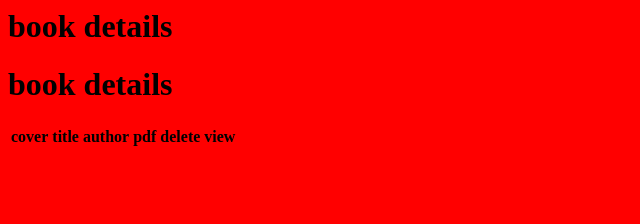
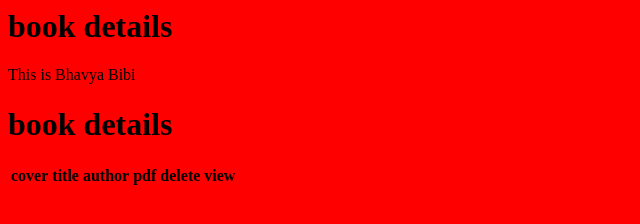
Before and after one commit to BhavyaBibi/datewithgit-sample, a plain HTML site: page base.html in a window 1280 px wide. Shown: the whole page, without its empty margins (0-640 px from the left). Drawn offline with Linux system fonts and the light colour scheme.

Commit message:
base file modified

```diff
--- a/base.html
+++ b/base.html
@@ -1,10 +1,13 @@
 <html>
  <charset="utf-8">
     <title>book list</title>
-    <body style="background-color:red";>
+    <body style="background-color:red";
+	              "text-color:blue";>
+
 
 </head>
 <h1>book details</h1>
+This is Bhavya Bibi
 <body>
 	<h1>book details</h1>
 	<table class="table">
```
